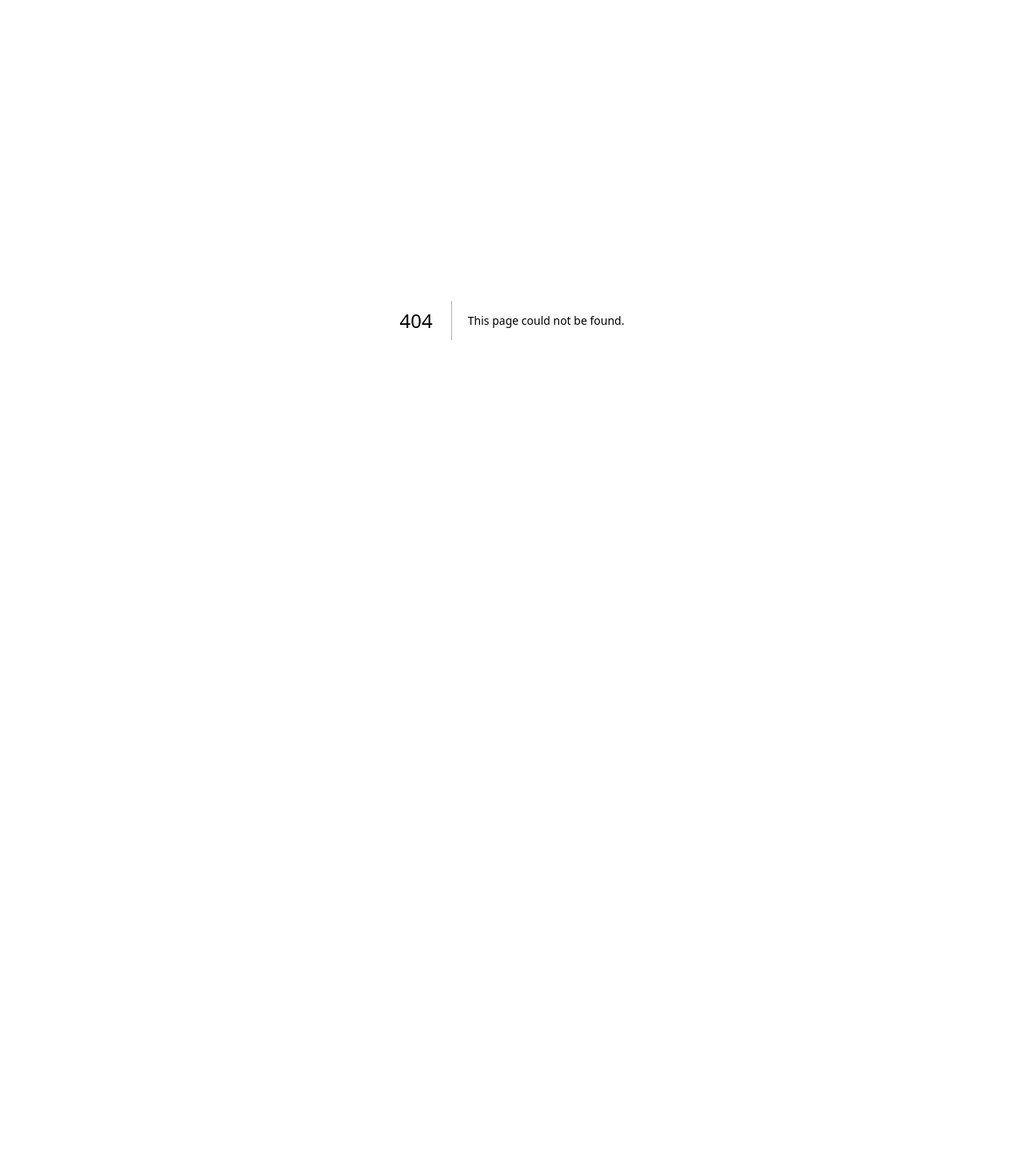
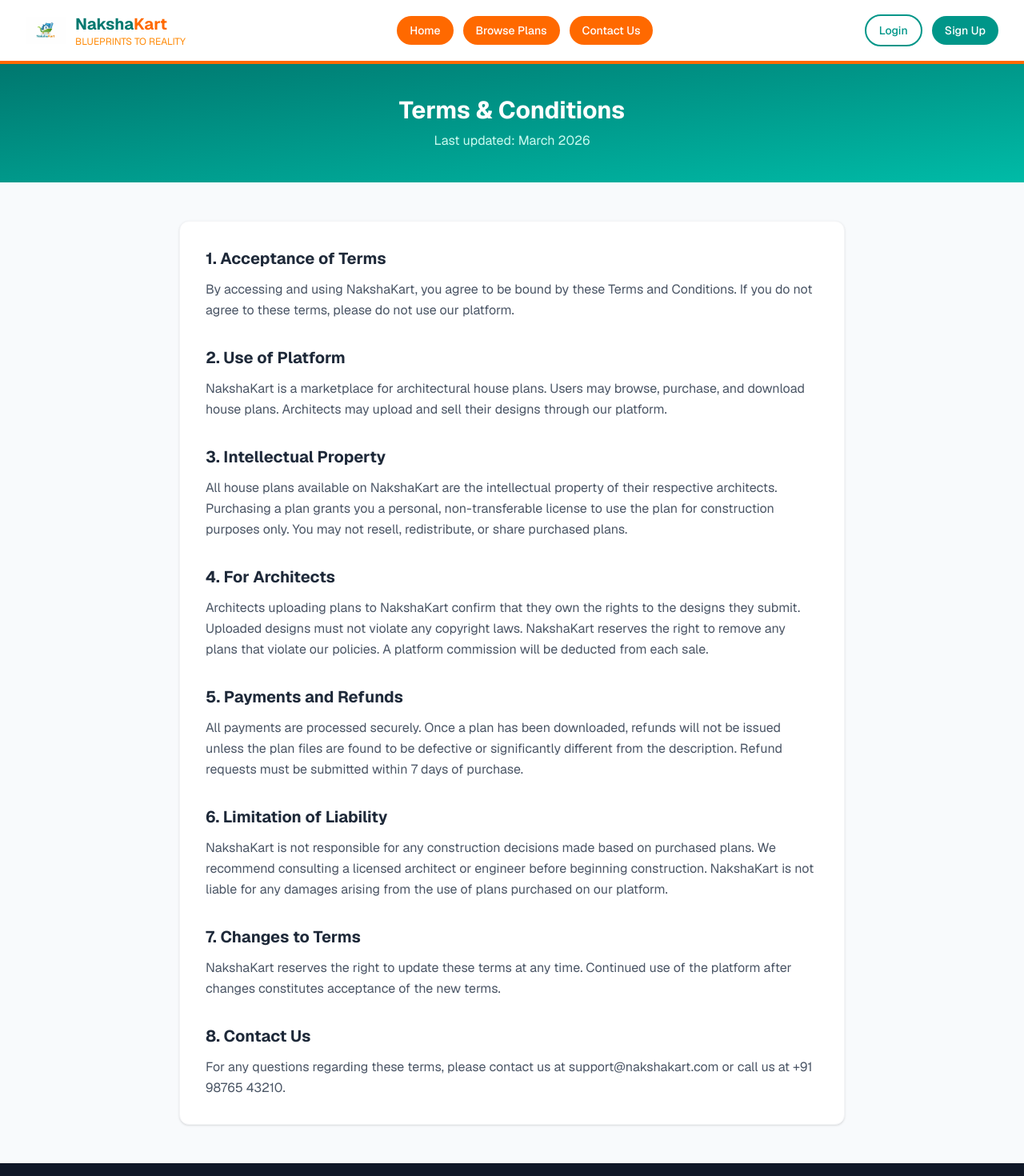
Before and after one commit to Manohar-Reddy/nakshakart, a Next.js app: page /terms in a window 1280 px wide. Before the commit this address had no page. Shown: the top 1470 px of the page at 80% size. Before the commit the page ends 800 px from the top, so only its background shows below. Built offline with nearby package versions, Linux system fonts and the light colour scheme; no server answers.

Commit message:
Added Terms and Privacy pages

```diff
--- /dev/null
+++ b/app/privacy/page.tsx
@@ -0,0 +1,79 @@
+import Navbar from "../components/Navbar";
+import Footer from "../components/Footer";
+
+export default function PrivacyPage() {
+  return (
+    <>
+      <Navbar />
+      <main className="bg-slate-50 min-h-screen">
+        <section className="bg-gradient-to-br from-teal-700 to-teal-500 text-white py-10 px-8 text-center">
+          <h1 className="text-3xl font-bold mb-2">Privacy Policy</h1>
+          <p className="text-teal-100">Last updated: March 2026</p>
+        </section>
+
+        <section className="max-w-4xl mx-auto px-8 py-12">
+          <div className="bg-white rounded-xl shadow-sm border border-gray-100 p-8 space-y-8">
+
+            <div>
+              <h2 className="text-xl font-bold text-gray-800 mb-3">1. Information We Collect</h2>
+              <p className="text-gray-600 leading-relaxed">
+                We collect information you provide when registering, including your name, email address, phone number, and role (customer or architect). We also collect usage data such as plans viewed and purchased.
+              </p>
+            </div>
+
+            <div>
+              <h2 className="text-xl font-bold text-gray-800 mb-3">2. How We Use Your Information</h2>
+              <p className="text-gray-600 leading-relaxed">
+                We use your information to provide and improve our services, process payments, send order confirmations, and communicate important updates about your account. We do not sell your personal information to third parties.
+              </p>
+            </div>
+
+            <div>
+              <h2 className="text-xl font-bold text-gray-800 mb-3">3. Data Security</h2>
+              <p className="text-gray-600 leading-relaxed">
+                We take data security seriously. Your data is stored securely using Supabase with industry-standard encryption. Passwords are never stored in plain text. We use secure HTTPS connections for all data transmission.
+              </p>
+            </div>
+
+            <div>
+              <h2 className="text-xl font-bold text-gray-800 mb-3">4. Cookies</h2>
+              <p className="text-gray-600 leading-relaxed">
+                NakshaKart uses cookies to maintain your login session and improve your browsing experience. You can disable cookies in your browser settings, but this may affect the functionality of the platform.
+              </p>
+            </div>
+
+            <div>
+              <h2 className="text-xl font-bold text-gray-800 mb-3">5. Third Party Services</h2>
+              <p className="text-gray-600 leading-relaxed">
+                We use trusted third-party services including Supabase for database and authentication, and payment processors for secure transactions. These services have their own privacy policies and we encourage you to review them.
+              </p>
+            </div>
+
+            <div>
+              <h2 className="text-xl font-bold text-gray-800 mb-3">6. Your Rights</h2>
+              <p className="text-gray-600 leading-relaxed">
+                You have the right to access, update, or delete your personal information at any time. To request deletion of your account and data, please contact us at support@nakshakart.com.
+              </p>
+            </div>
+
+            <div>
+              <h2 className="text-xl font-bold text-gray-800 mb-3">7. Children's Privacy</h2>
+              <p className="text-gray-600 leading-relaxed">
+                NakshaKart is not intended for use by children under the age of 18. We do not knowingly collect personal information from children.
+              </p>
+            </div>
+
+            <div>
+              <h2 className="text-xl font-bold text-gray-800 mb-3">8. Contact Us</h2>
+              <p className="text-gray-600 leading-relaxed">
+                For any privacy related questions or concerns, please contact us at support@nakshakart.com or call us at +91 98765 43210.
+              </p>
+            </div>
+
+          </div>
+        </section>
+      </main>
+      <Footer />
+    </>
+  );
+}
--- /dev/null
+++ b/app/terms/page.tsx
@@ -0,0 +1,79 @@
+import Navbar from "../components/Navbar";
+import Footer from "../components/Footer";
+
+export default function TermsPage() {
+  return (
+    <>
+      <Navbar />
+      <main className="bg-slate-50 min-h-screen">
+        <section className="bg-gradient-to-br from-teal-700 to-teal-500 text-white py-10 px-8 text-center">
+          <h1 className="text-3xl font-bold mb-2">Terms & Conditions</h1>
+          <p className="text-teal-100">Last updated: March 2026</p>
+        </section>
+
+        <section className="max-w-4xl mx-auto px-8 py-12">
+          <div className="bg-white rounded-xl shadow-sm border border-gray-100 p-8 space-y-8">
+
+            <div>
+              <h2 className="text-xl font-bold text-gray-800 mb-3">1. Acceptance of Terms</h2>
+              <p className="text-gray-600 leading-relaxed">
+                By accessing and using NakshaKart, you agree to be bound by these Terms and Conditions. If you do not agree to these terms, please do not use our platform.
+              </p>
+            </div>
+
+            <div>
+              <h2 className="text-xl font-bold text-gray-800 mb-3">2. Use of Platform</h2>
+              <p className="text-gray-600 leading-relaxed">
+                NakshaKart is a marketplace for architectural house plans. Users may browse, purchase, and download house plans. Architects may upload and sell their designs through our platform.
+              </p>
+            </div>
+
+            <div>
+              <h2 className="text-xl font-bold text-gray-800 mb-3">3. Intellectual Property</h2>
+              <p className="text-gray-600 leading-relaxed">
+                All house plans available on NakshaKart are the intellectual property of their respective architects. Purchasing a plan grants you a personal, non-transferable license to use the plan for construction purposes only. You may not resell, redistribute, or share purchased plans.
+              </p>
+            </div>
+
+            <div>
+              <h2 className="text-xl font-bold text-gray-800 mb-3">4. For Architects</h2>
+              <p className="text-gray-600 leading-relaxed">
+                Architects uploading plans to NakshaKart confirm that they own the rights to the designs they submit. Uploaded designs must not violate any copyright laws. NakshaKart reserves the right to remove any plans that violate our policies. A platform commission will be deducted from each sale.
+              </p>
+            </div>
+
+            <div>
+              <h2 className="text-xl font-bold text-gray-800 mb-3">5. Payments and Refunds</h2>
+              <p className="text-gray-600 leading-relaxed">
+                All payments are processed securely. Once a plan has been downloaded, refunds will not be issued unless the plan files are found to be defective or significantly different from the description. Refund requests must be submitted within 7 days of purchase.
+              </p>
+            </div>
+
+            <div>
+              <h2 className="text-xl font-bold text-gray-800 mb-3">6. Limitation of Liability</h2>
+              <p className="text-gray-600 leading-relaxed">
+                NakshaKart is not responsible for any construction decisions made based on purchased plans. We recommend consulting a licensed architect or engineer before beginning construction. NakshaKart is not liable for any damages arising from the use of plans purchased on our platform.
+              </p>
+            </div>
+
+            <div>
+              <h2 className="text-xl font-bold text-gray-800 mb-3">7. Changes to Terms</h2>
+              <p className="text-gray-600 leading-relaxed">
+                NakshaKart reserves the right to update these terms at any time. Continued use of the platform after changes constitutes acceptance of the new terms.
+              </p>
+            </div>
+
+            <div>
+              <h2 className="text-xl font-bold text-gray-800 mb-3">8. Contact Us</h2>
+              <p className="text-gray-600 leading-relaxed">
+                For any questions regarding these terms, please contact us at support@nakshakart.com or call us at +91 98765 43210.
+              </p>
+            </div>
+
+          </div>
+        </section>
+      </main>
+      <Footer />
+    </>
+  );
+}
```
